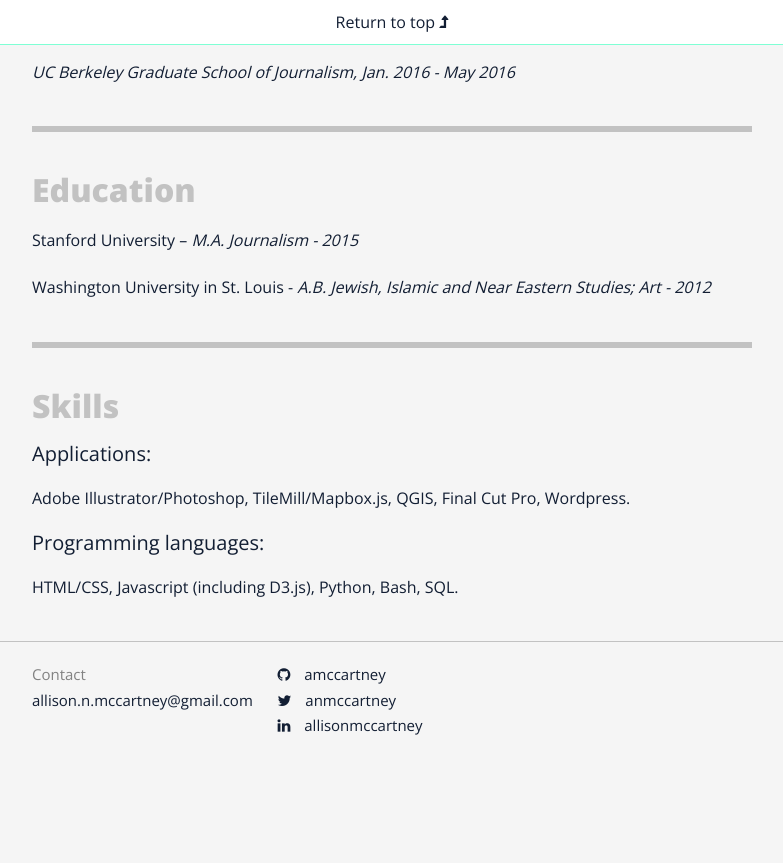
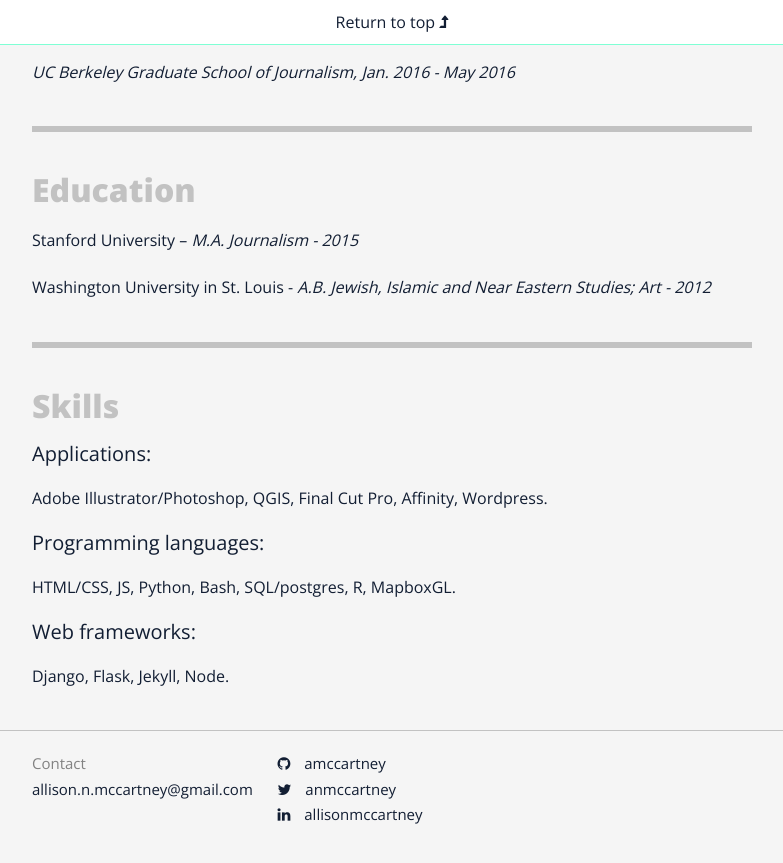
Before and after one commit to amccartney/amccartney.github.io, a Jekyll site: the page built from pages/resume.md, in a window 1280 px wide and 900 px high, scrolled down 1835 px. Shown: the top 863 px of the window, without its empty margins (248-1031 px from the left). Built offline with Jekyll 4.4.1, drawn with Linux system fonts in a browser that asks for light colours; nearby versions of some CDN libraries; some web fonts are replaced; before the commit the page ends 2646 px from its top, so only the background shows below that.

Commit message:
adding experience

```diff
--- a/pages/resume.md
+++ b/pages/resume.md
@@ -75,7 +75,10 @@ ___
 ## Skills
 
 #### Applications:
-Adobe Illustrator/Photoshop, TileMill/Mapbox.js, QGIS, Final Cut Pro, Wordpress.
+Adobe Illustrator/Photoshop, QGIS, Final Cut Pro, Affinity, Wordpress.
 
 #### Programming languages:
-HTML/CSS, Javascript (including D3.js), Python, Bash, SQL.
+HTML/CSS, JS, Python, Bash, SQL/postgres, R, MapboxGL.
+
+#### Web frameworks:
+Django, Flask, Jekyll, Node.
```
